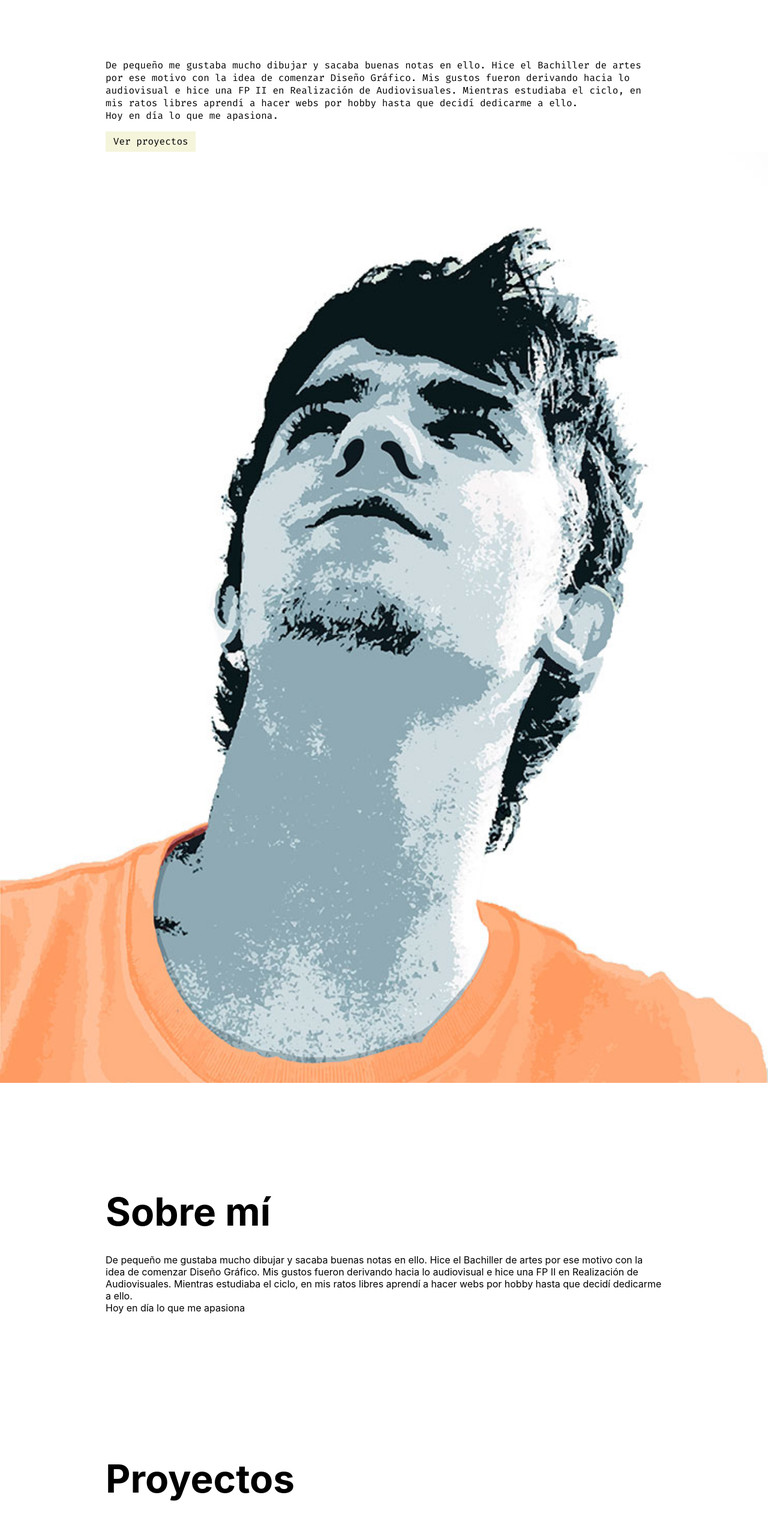
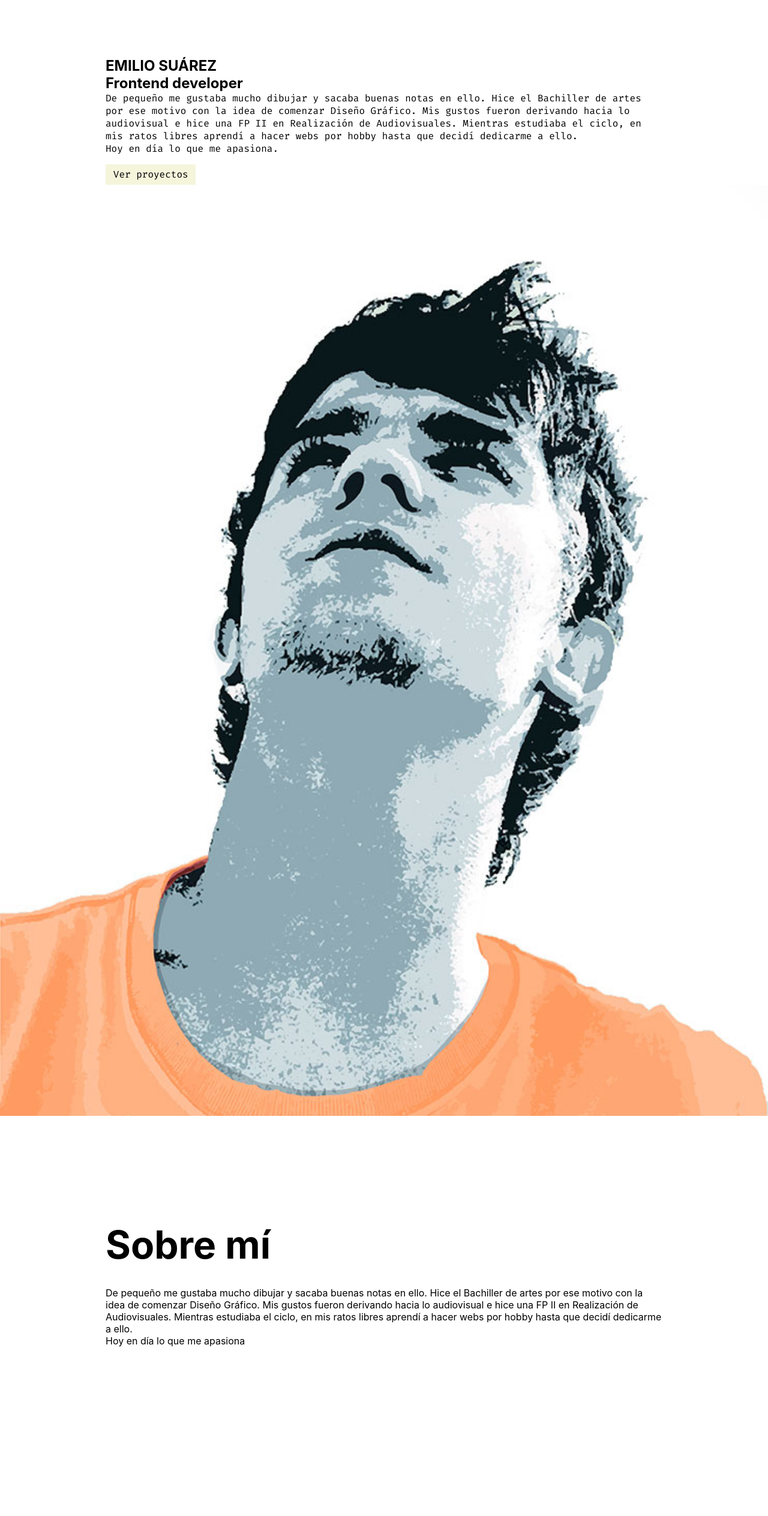
Before and after one commit to emisua/Portfolio-React, a React (Vite) app: page / in a window 1280 px wide. Shown: the part 1228-3755 px from the top of the page at 60% size. Built offline with nearby package versions, Linux system fonts and the light colour scheme.

Commit message:
Refactorizado de componente title con props

```diff
--- a/componentes/Title.jsx
+++ b/componentes/Title.jsx
@@ -1,7 +1,12 @@
 import "../src/css/Title.css";
 
-const Title = ({ title }) => {
-  return <h3 className="title">{title}</h3>;
+const Title = ({ children, title, size, className }) => {
+  const Tag = `h${size}`;
+  if (title != undefined) {
+    return <Tag className={`title ${className}`}>{title}</Tag>;
+  } else {
+    return <Tag className={`title ${className}`}>{children}</Tag>;
+  }
 };
 
 export default Title;
```
